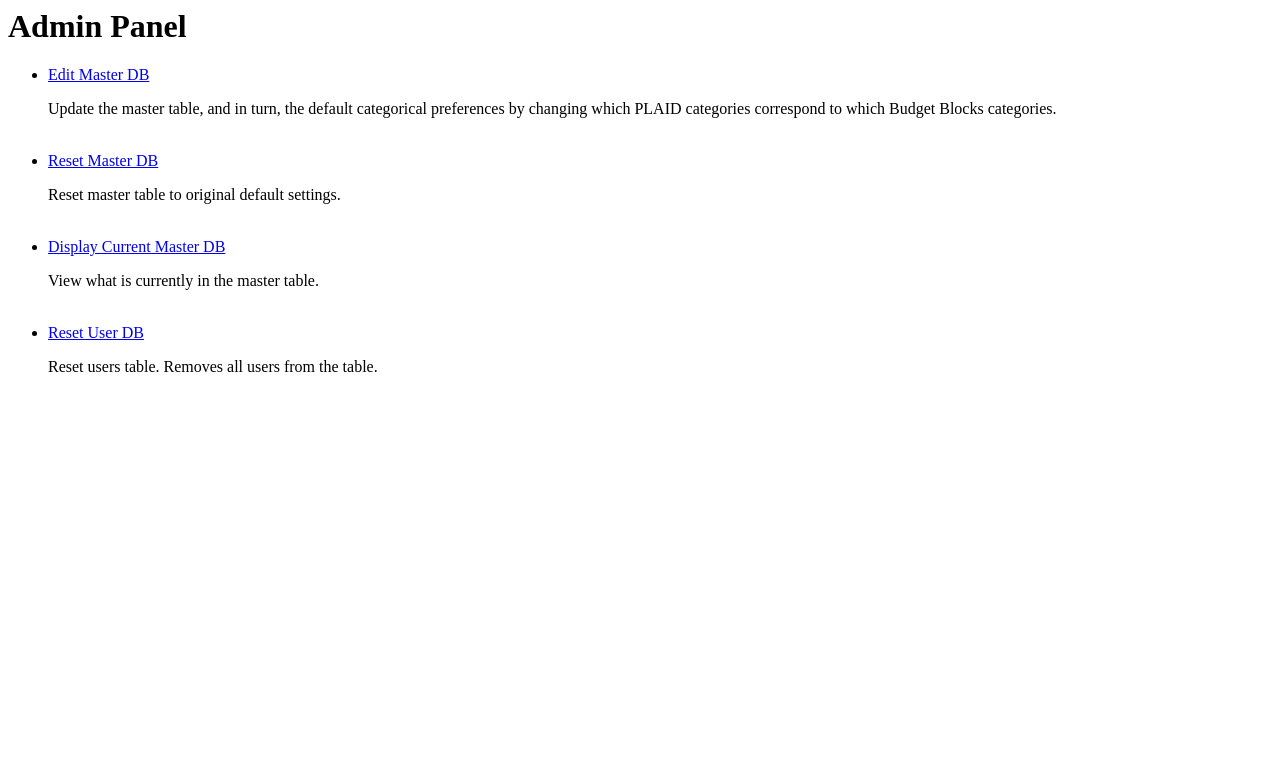
After one commit to cjakuc/budget-blocks-ds, a FastAPI app: template templates/admin_main.html in a window 1280 px wide. The commit adds this page. Shown: the top 783 px of the page. Run offline with FastAPI, Linux system fonts and the light colour scheme; the template is opened without the code that fills it, so the values that code supplies are empty; parts of the project's set-up code (start-up, migrations or seed data) failed here and were passed over.

Commit message:
Converted JSON returns to HTML

```diff
--- a/main.py
+++ b/main.py
@@ -43,8 +43,8 @@ security = HTTPBasic()
 
 
 def get_current_username(credentials: HTTPBasicCredentials = Depends(security)):
-    correct_username = secrets.compare_digest(credentials.username, AUSERNAME)
-    correct_password = secrets.compare_digest(credentials.password, PASSWORD)
+    correct_username = secrets.compare_digest(credentials.username, "test")
+    correct_password = secrets.compare_digest(credentials.password, "test")
     if not (correct_username and correct_password):
         raise HTTPException(
     status_code=status.HTTP_401_UNAUTHORIZED,
@@ -68,10 +68,30 @@ def transaction(full_dict: dict):
     print("--- %s seconds ---" % (time.time() - start_time))
     return request
 
+@app.get("/admin")
+def admin_main(request: Request,
+               username: str = Depends(get_current_username)):
+    return templates.TemplateResponse("admin_main.html",
+                                     {'request': request})
+
+
+@app.get("/admin/reset_master_confirmation")
+def reset_master_confirmation(request: Request):
+    return templates.TemplateResponse("master_confirmation.html",
+                                     {'request': request})
+
+@app.get("/admin/reset_user_confirmation")
+def reset_user_confirmation(request: Request):
+    return templates.TemplateResponse("user_confirmation.html",
+                                     {'request': request})
+
 @app.get("/admin/reset_master/")
-def reset_master(username: str = Depends(get_current_username)):
+def reset_master(request: Request, username: str = Depends(get_current_username)):
     resetMaster()
-    return{"message": "Master DB has been reset"}
+    message = "The master table was reset"
+    return templates.TemplateResponse("reset_success.html",
+                                     {'request': request,
+                                      'message': message})
 
 # Admin route to edit the master DB table through an interface
 @app.get("/admin/edit_master")
@@ -85,8 +105,16 @@ async def testing(request: Request,
     if (Plaid_cat != 'None') & (Destination != 'None'):
         # Function that updates the master DB table
         updateMaster(old_cat = Cat, plaid_cat = Plaid_cat, destination = Destination)
-        return {"message": f"The master table was successfully updated. {Plaid_cat} was moved from {Cat} to {Destination}."}
 
+        # Update change log table
+        # updateChangeLog(plaid_cat = Plaid_cat, old_BB = Cat, new_BB = Destination)
+
+        # Redirect to edit_success page which easily allows the admin to return to the main admin panel or go directly to the admin/db page
+        return templates.TemplateResponse("edit_success.html",
+                                         {'request': request,
+                                          'plaid_cat': Plaid_cat,
+                                          'cat': Cat,
+                                          'destination': Destination})
     # Pull the current default from the master DB table
     Dict = masterPull()
 
@@ -104,7 +132,7 @@ async def testing(request: Request,
     cats = list(html_dict.keys())
 
     # Return the admin.html template with the appropriate variables in the context parameter
-    return templates.TemplateResponse("admin.html",
+    return templates.TemplateResponse("admin_edit.html",
                                      {'request': request,
                                       'cats': cats,
                                       'Cat': Cat,
@@ -127,10 +155,13 @@ async def db(request: Request,
 
 # Route that allows us to reset/create the users table
 @app.get("/admin/reset_user")
-async def user(username: str = Depends(get_current_username)):
+async def user(request: Request,
+               username: str = Depends(get_current_username)):
     resetUserTable()
-    return {"message": "User DB has been reset"}
-
+    message = "The Users table was reset"
+    return templates.TemplateResponse("reset_success.html",
+                                     {'request': request,
+                                      'message': message})
 @app.post("/update_users")
 async def update_users(update: dict):
     new = changePreferences(update)
--- a/templates/admin.html
+++ b/templates/admin_edit.html
@@ -5,7 +5,7 @@
     <title>Test</title>
 </head>
 <body>
-    <h1>Admin Interface</h1>
+    <h1>Edit Master DB</h1>
     <form action="/admin/edit_master">
         <label for="Budget Blocks Category">Budget Blocks Category:</label>
         {% if Cat == 'None' %}
@@ -45,5 +45,6 @@
             </select>
       <input type="submit">
     </form>
+    <a href="/admin">Back to Admin Panel</a>
 </body>
 </html>
--- /dev/null
+++ b/templates/admin_main.html
@@ -0,0 +1,24 @@
+<html lang="en">
+<head>
+    <meta charset="UTF-8">
+    <meta name="viewport" content="width=device-width, initial-scale=1.0">
+    <title>Admin</title>
+</head>
+<body>
+    <h1>Admin Panel</h1>
+    <ul>
+        <li><a href="/admin/edit_master">Edit Master DB</a></li>
+        <p>Update the master table, and in turn, the default categorical preferences by changing which PLAID categories correspond to which Budget Blocks categories.</p>
+        <br>
+        <li><a href="/admin/reset_master_confirmation">Reset Master DB </a></li>
+        <p>Reset master table to original default settings.</p>
+        <br>
+        <li><a href="/admin/db">Display Current Master DB</a></li>
+        <p>View what is currently in the master table.</p>
+        <br>
+        <li><a href="/admin/reset_user_confirmation">Reset User DB</a></li>
+        <p>Reset users table. Removes all users from the table.</p>
+        <br>
+    </ul>
+</body>
+</html>
--- a/templates/db.html
+++ b/templates/db.html
@@ -5,6 +5,7 @@
     <title>Database</title>
 </head>
 <body>
+    <a href="/admin">Go Back To Admin Panel</a>
     {% for key in keys %}
         <h1>{{key}}</h1>
         {% for value in values[key] %}
```
Also changed, not shown: masterDB.py (+50 -0 lines), templates/edit_success.html (added, +22 -0 lines), templates/master_confirmation.html (added, +16 -0 lines), templates/reset_success.html (added, +18 -0 lines), templates/user_confirmation.html (added, +16 -0 lines), BudgetBlocks.db.
